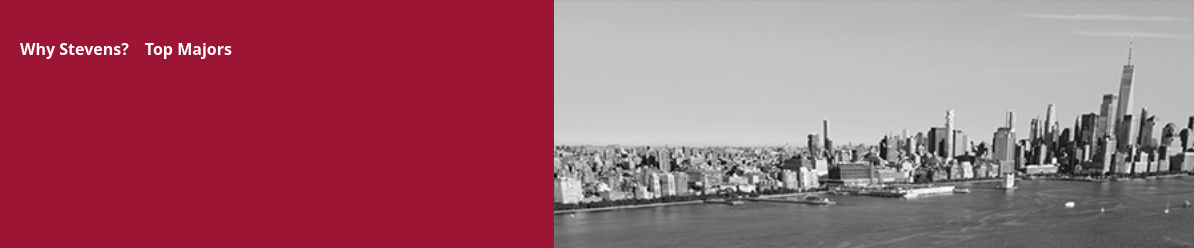
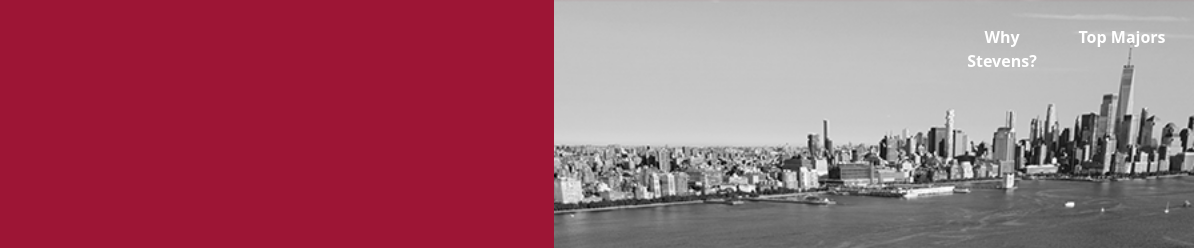
Before and after one commit to KyleRabkin61/College-Recruitment-Website, a plain HTML site: page index.html in a window 1280 px wide. Shown: the top 248 px of the page, 86-1280 px from the left. Drawn offline with nearby package versions, Linux system fonts and the light colour scheme.

Commit message:
Added styling to nav-links (underline transition and placing them on the right side).

```diff
--- a/index.html
+++ b/index.html
@@ -35,12 +35,12 @@
                 <span class="toggler-icon bottom-bar"></span>
             </button>
             <div class="collapse navbar-collapse" id="navbarSupportedContent">
-                <ul class="navbar-nav me-auto mb-2 mb-lg-0">
-                    <li class="nav-item">
-                        <a class="nav-link" aria-current="page" href="#whyStevens">Why Stevens?</a>
+                <ul class="navbar-nav mb-2 mb-lg-0 ms-auto">
+                    <li class="nav-item text-start text-lg-center">
+                        <a class="nav-link" href="#whyStevens">Why Stevens?</a>
                     </li>
-                    <li class="nav-item">
-                        <a class="nav-link" aria-current="page" href="#topMajors">Top Majors</a>
+                    <li class="nav-item text-start text-lg-center">
+                        <a class="nav-link" href="#topMajors">Top Majors</a>
                     </li>
                 </ul>
                 </li>
--- a/style.css
+++ b/style.css
@@ -28,13 +28,30 @@ body {
 
 .nav-link {
     color: white;
+    width:120px;
     font-weight: bold;
     transition: 0.25s;
+    position: relative;
 }
 
 .nav-link:hover {
-    color: #9D1535;
-    transition: 0.25s;
+  color: white;
+}
+
+.nav-link::after {
+  content: '';
+  opacity: 0;
+  transition: all 0.2s;
+  height: 2px;
+  width: 100%;
+  background-color: white;
+  position: absolute;
+  bottom: 0;
+  left: 0;
+}
+
+.nav-link:hover::after {
+  opacity: 1;
 }
 
 /*hamburger menu css*/
```
